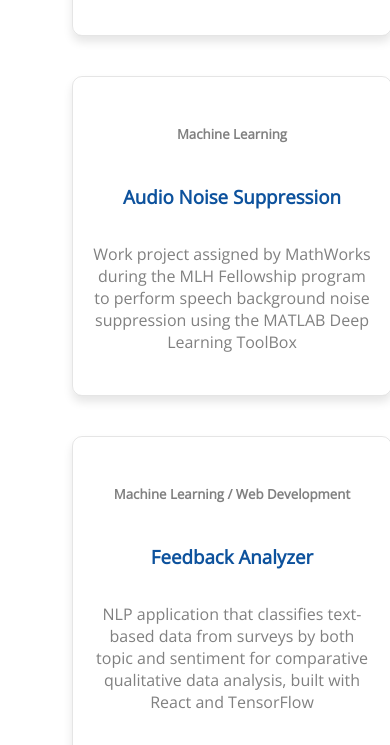
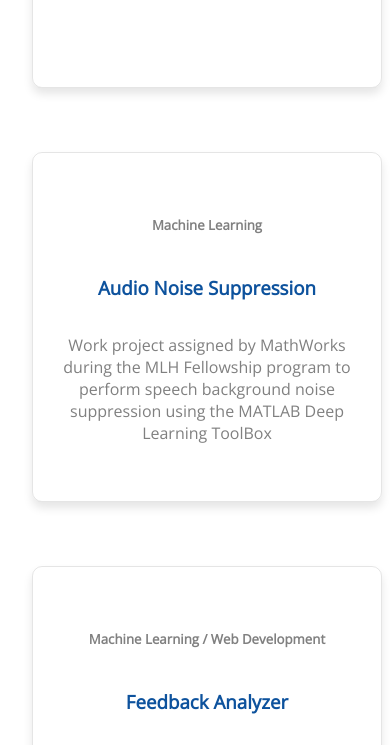
Before and after one commit to YilikaLoufoua/personal-website, a plain HTML site: page index.html in a window 390 px wide. Shown: the part 3229-3974 px from the top of the page. Drawn offline with nearby package versions, Linux system fonts and the light colour scheme.

Commit message:
Responsiveness update

```diff
--- a/index.html
+++ b/index.html
@@ -78,9 +78,7 @@
 					<div class="card">
 						<h5>Web Development</h5>
 						<h3>Personal Website</h3>
-						<div>
 						<p>Click here to learn<br />the meaning of recursion</p>
-						</div>
 					</div>
 				</a>
 				<a href="https://github.com/YilikaLoufoua/noise-suppression">
@@ -178,36 +176,36 @@
 						<p>User database management application built with HTML, CSS, and Javascript</p>
 					</div>
 				</a>
+				<a href="https://github.com/YilikaLoufoua/Parstagram-Tech-Fellow">
 					<div class="card">
-					<a href="https://github.com/YilikaLoufoua/Parstagram-Tech-Fellow">
 						<h5>iOS Development</h5>
 						<h3>Instagram</h3>
 						<p>
 							Instagram clone application that allows users to sign up, sign in, create posts, view
 							a global posts feed, and comment on posts, built with a custom Parse database
 						</p>
+					</div>
 				</a>
-				</div>
+				<a href="https://github.com/YilikaLoufoua/Twitter-Tech-Fellow">
 					<div class="card">
-					<a href="https://github.com/YilikaLoufoua/Twitter-Tech-Fellow">
 						<h5>iOS Development</h5>
 						<h3>Twitter</h3>
 						<p>
 							Twitter clone application that allows users to sign in with their Twitter account to
 							synchronously view, compose, favorite, and retweet tweets, built with the Twitter API
 						</p>
+					</div>
 				</a>
-				</div>
+				<a href="https://github.com/SmartCalendar/SmartCalendar">
 					<div class="card">
-					<a href="https://github.com/SmartCalendar/SmartCalendar">
 						<h5>iOS Development</h5>
 						<h3 translate="no">Yelp</h3>
 						<p>
 							Yelp clone application that can display a list of current popular restaurants, built
 							with the Yelp Search API
 						</p>
+					</div>
 				</a>
-				</div>
 				<a href="https://github.com/YilikaLoufoua/Flixster">
 					<div class="card">
 						<h5>iOS Development</h5>
--- a/style.css
+++ b/style.css
@@ -179,32 +179,40 @@ a p {
     text-align: left;
 }
 
+#portfolio {
+    margin: auto;
+}
+
 #portfolio h1 {
     margin-bottom: 5rem;
 }
 
 #project-list {
-    justify-items: center;
-    padding-inline: 0;
-    display: grid;
-    grid-template-columns: repeat(auto-fit, minmax(400px, 1fr));
-    grid-gap: 20px;
+    display: flex;
+    justify-content: space-between;
+    flex-wrap: wrap;
 }
 
 
 .card {
+    box-sizing: border-box;
     display: flex;
     flex-direction: column;
     justify-content: center;
-    box-sizing: border-box;
+    width: 20vw;
+    min-width: 350px;
+    height: 20vw;
+    min-height: 350px;
+    margin: 2rem auto;
+    padding: 1rem;
+    border-radius: 10px;
     border: 0.1px solid rgba(0, 0, 0, 0.10);
-    padding: 20px;
-    margin: 10px;
-    width: 320px;
-    min-height: 320px;
-    border-radius: 10px;
     box-shadow: 0px 6px 10px rgba(0, 0, 0, 0.10);
     transition: all 0.2s;
+}
+
+.card a {
+    width: 100%;
 }
 
 .card:hover {
@@ -223,7 +231,6 @@ a p {
 #project-list h4 {
     color: gray;
 }
-
 
 #contact {
     margin-top: 3rem;
```
Lines whose indentation alone changed are shown as unchanged.
